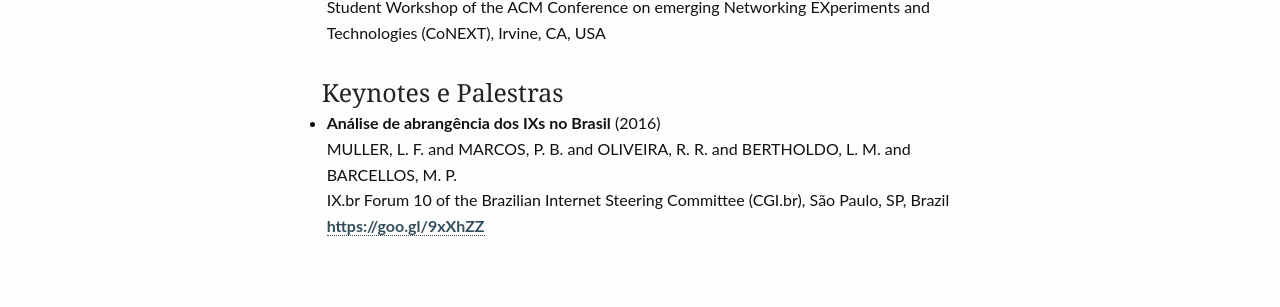
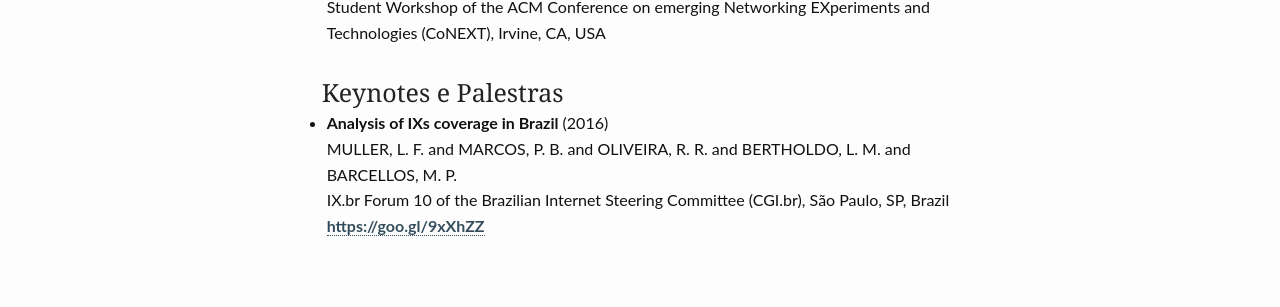
Before and after one commit to ipe-analytics/ipe-analytics-website, a Jekyll site: the page built from pages/publications.md, in a window 1280 px wide. Shown: the part 659-966 px from the top of the page. Built offline with Jekyll 4.4.1, drawn with Linux system fonts in a browser that asks for light colours.

Commit message:
Alterado titulo keynotes

```diff
--- a/_data/keynotes-talks.yml
+++ b/_data/keynotes-talks.yml
@@ -1,4 +1,4 @@
-- title: "Análise	de abrangência dos IXs no	Brasil"
+- title: "Analysis of IXs coverage in Brazil"
   authors: "MULLER, L. F. and MARCOS, P. B. and OLIVEIRA, R. R. and BERTHOLDO, L. M. and BARCELLOS, M. P."
   published_at: "IX.br Forum 10 of the Brazilian Internet Steering Committee (CGI.br), São Paulo, SP, Brazil"
   year: "2016"
```
